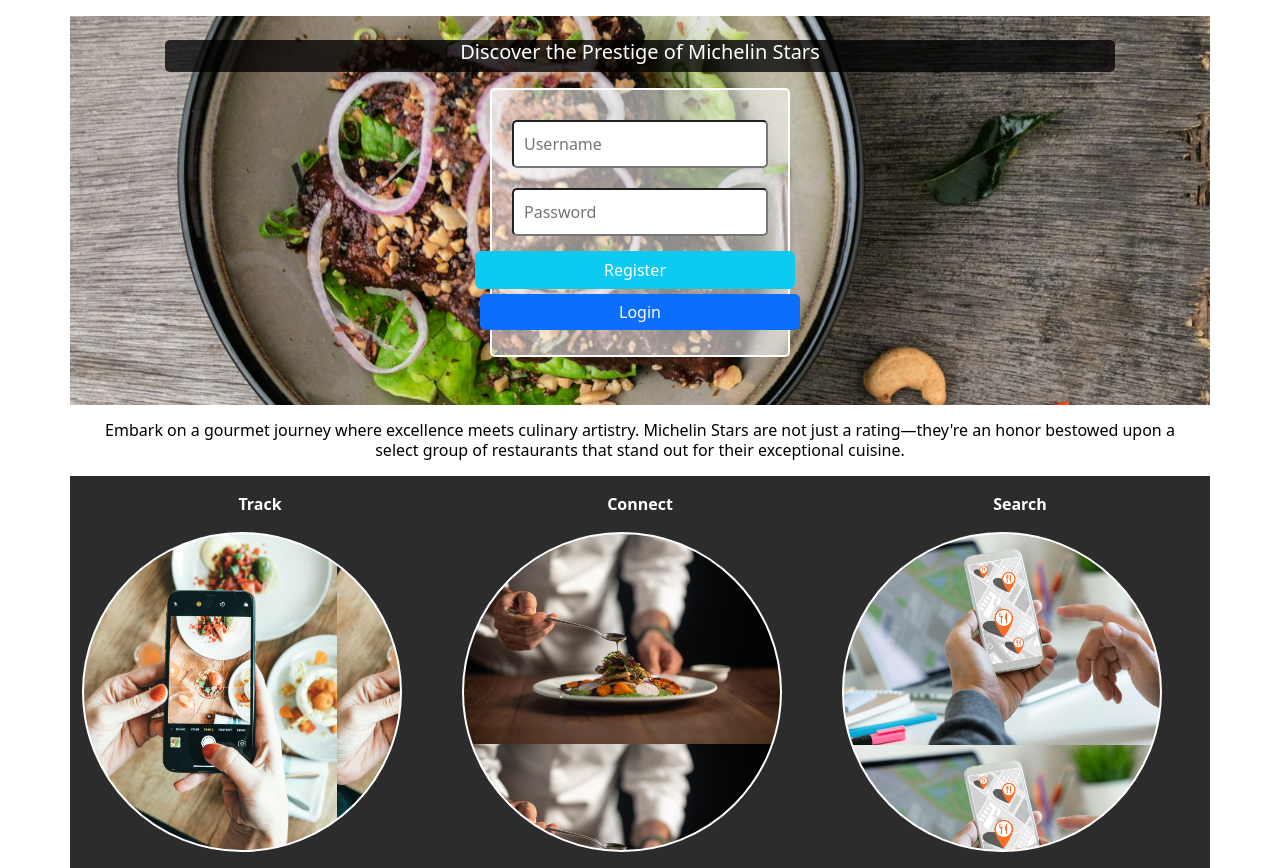
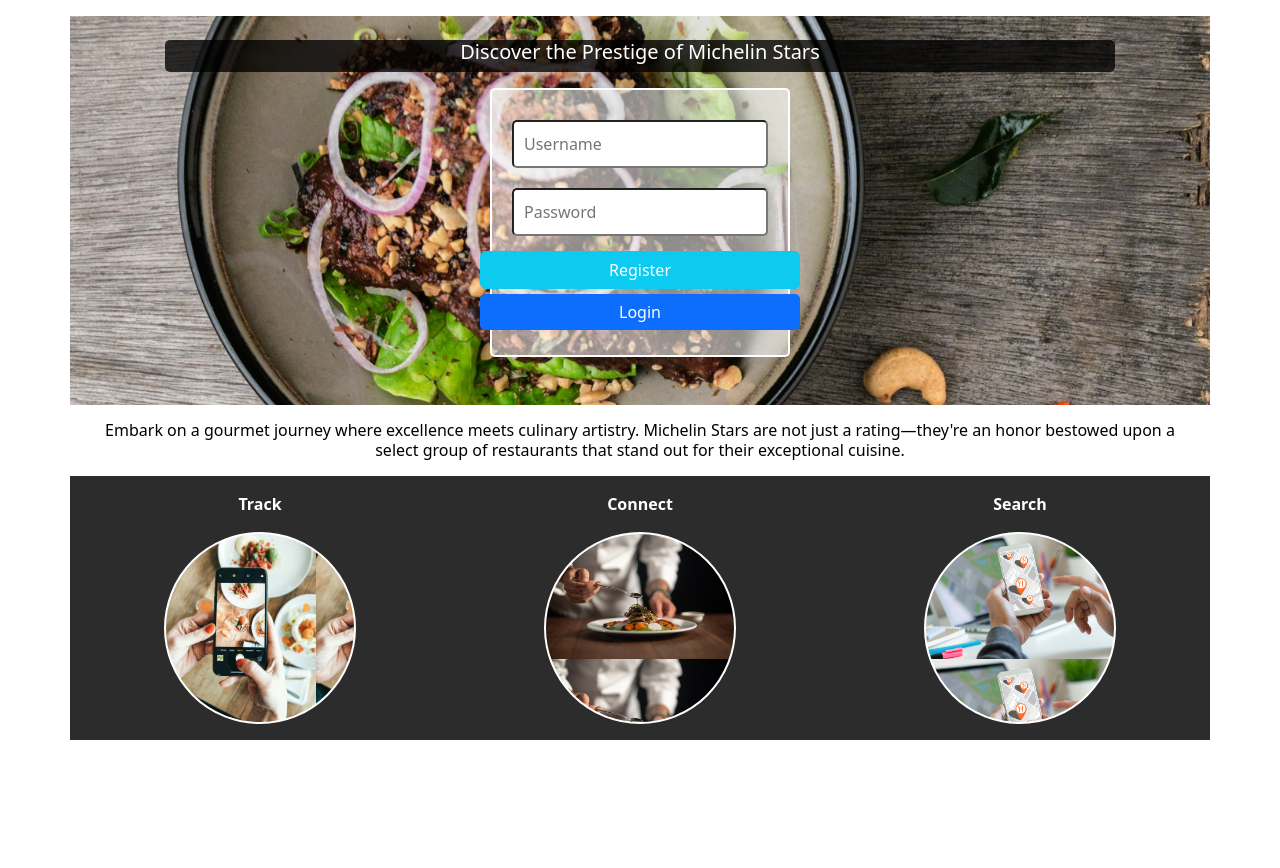
Before and after one commit to AndrewGuadi/michelin-joint, a Flask app: page /login in a window 1280 px wide. Shown: the part 46-914 px from the top of the page. After the commit the page ends 786 px from the top, so only its background shows below. Run offline with Flask 3, Linux system fonts and the light colour scheme.

Commit message:
Responsiveness for all devices on login.html

```diff
--- a/app.py
+++ b/app.py
@@ -13,7 +13,7 @@
 
 app = Flask(__name__)
 
-#database info
+#database
 app.config['SQLALCHEMY_DATABASE_URI'] = 'sqlite:///reconegut.db'
 app.config['SQLALCHEMY_TRACK_MODIFICATIONS'] = False
 db.init_app(app)
--- a/static/css/login.css
+++ b/static/css/login.css
@@ -126,3 +126,25 @@
     position: relative;
     width:5vw;
 }
+
+
+/* ---------------------------------------------------------------------------------- */
+/* desktop display */
+@media screen and (min-width: 768px) {
+    /* Styles for screens wider than 1024 pixels go here */
+
+    .info-image{
+        height:15vw;
+        width:15vw;
+        margin:auto;
+        position: relative;
+    }
+
+    .login-form {
+        padding: auto;
+        display: block;
+        margin: auto;
+    }
+
+
+}
--- a/static/data/toDo.txt
+++ b/static/data/toDo.txt
@@ -20,7 +20,6 @@
 
 
 ###Restaurant Pages###
-----Maybe Switch the follow button to below the restaurant data, but above the bio.
 ----Better Formatting for Check-ins
 ----Only Allow one Checkin Click to process
 
--- a/templates/login.html
+++ b/templates/login.html
@@ -42,12 +42,12 @@
                         <p class="visually-hidden"> {{ login_form.password.label }}</p>
                         {{ login_form.password(placeholder='Password')}}
 
-                        <div class="row">
-                            <div class='col'>
+                        <div class="row justify-content-center">
+                            <div class='col justify-content-center d-flex'>
                                 <a href="{{ url_for('register') }}"><button type="button" class="btn btn-info">Register</button></a>
                             </div>
 
-                            <div class="col">
+                            <div class="col justify-content-center d-flex">
                                 <p> {{ login_form.submit() }}</p>
                             </div>
                         </div>
--- a/templates/user-profile.html
+++ b/templates/user-profile.html
@@ -11,7 +11,7 @@
 {% with messages = get_flashed_messages(with_categories=true) %}
         {% if messages %}
             {% for category, message in messages %}
-                <div class="alert alert-{{ category }}">{{ message }}</div>
+                <div class="alert alert-{{ category }} mt-2">{{ message }}</div>
             {% endfor %}
         {% endif %}
     {% endwith %}
```
Also changed, not shown: static/css/user-profile.css (line endings or trailing spaces).
